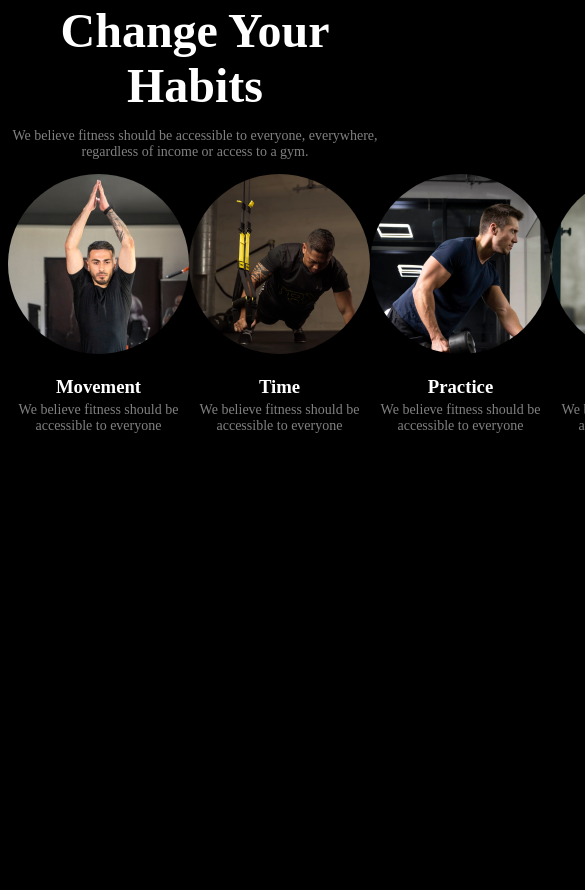
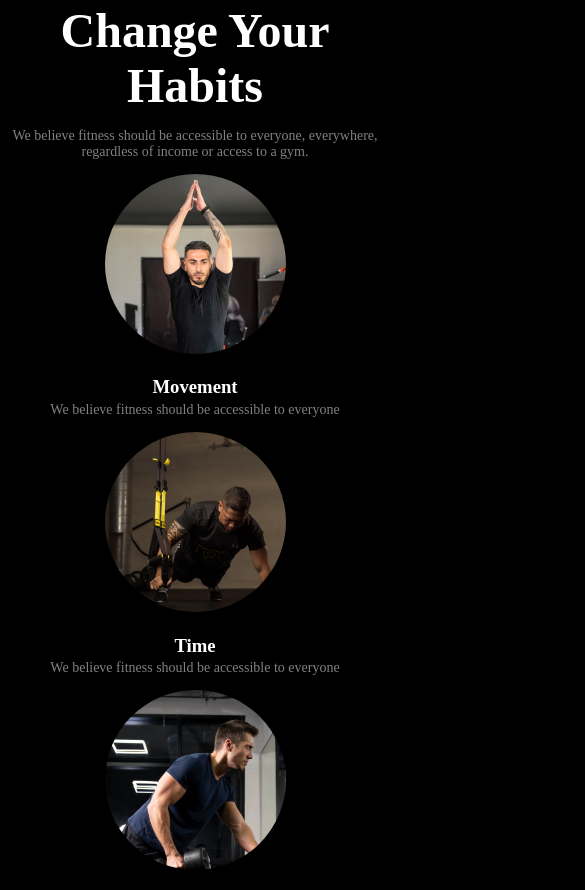
Before and after one commit to OmarTanjil/Assignment-2, a plain HTML site: page index.html in a window 390 px wide. Shown: the part 1549-2439 px from the top of the page, 585 px wide, since content can reach past the window. Before the commit the page ends 2005 px from the top, so only its background shows below. Drawn offline with Linux system fonts and the light colour scheme.

Commit message:
response

```diff
--- a/style/style.css
+++ b/style/style.css
@@ -125,4 +125,7 @@
     .header{
         flex-direction: column;
     }
+    .img-container{
+        grid-template-columns: repeat(1, 1fr);
+    }
 }
```
